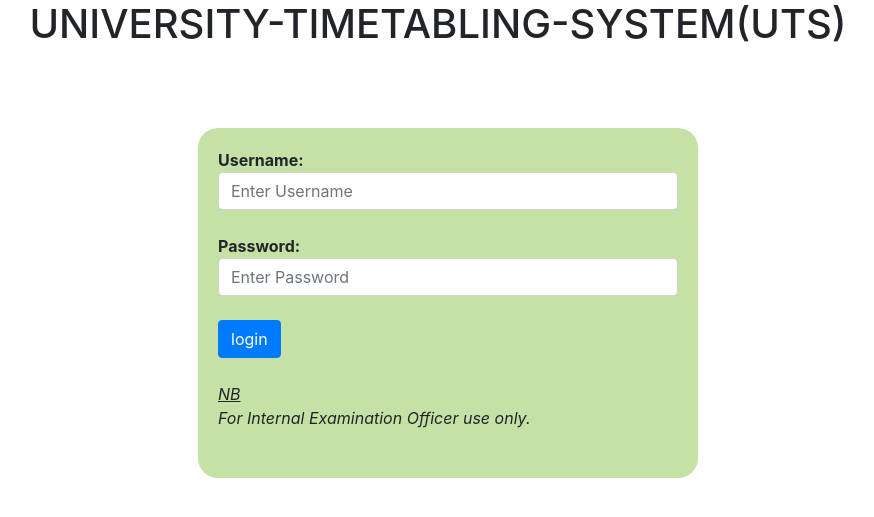
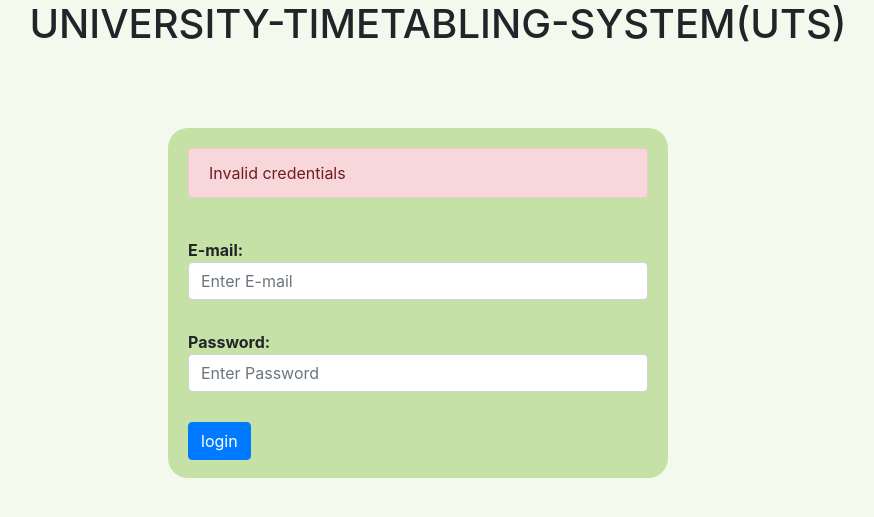
Before and after one commit to FrankApiyo/University-Timetabling-System-UTS-, a PHP site: page /index.php?error=invalid in a window 1280 px wide. Shown: the top 517 px of the page, without its empty margins (202-1076 px from the left). Run offline with PHP 8.4, Linux system fonts and the light colour scheme.

Commit message:
added and edited some files

```diff
--- a/uts_web/index.php
+++ b/uts_web/index.php
@@ -6,21 +6,26 @@
     <link rel="stylesheet" href="uts.css">
     <link rel="stylesheet" href="bootstrap.min.css">
   </head>
-  <body>
+  <body class="index">
     <h1>UNIVERSITY-TIMETABLING-SYSTEM(UTS)</h1>
     <form method="post" class="loginform" action="log-in.php">
-      <strong>Username:</strong>
-      <input type="text" name="username" placeholder="Enter Username" class="form-control" required>
-      <br>
+       <?php if (isset($_GET['error'])  && $_GET['error'] == 'invalid'): ?>
+        <div class="alert alert-danger">Invalid credentials</div>
+
+        <?php endif; ?>
+
+        <div class="top">
+      <strong>E-mail:</strong>
+      <input type="email" name="email" placeholder="Enter E-mail" class="form-control" required>
+        </div>
+        <div class="btwn">
       <strong>Password:</strong>
-      <input type="password" placeholder="Enter Password" class="form-control" required>
-      <br>
+      <input type="password" placeholder="Enter Password" class="form-control" name="password" required>
+        </div>
+        <div class="low">
       <button type="submit" name="button" class="btn btn-primary">login</button>
-      <br>
-       <br>
-      <i><u>NB</u><br/>
-        For Internal Examination Officer use only.
-      </i>
+        </div>
+
     </form>
 
   </body>
--- a/uts_web/uts.css
+++ b/uts_web/uts.css
@@ -5,7 +5,7 @@ h1{
   height: 350px;
   width: 500px;
   background-color: #c5e1a5;
-  margin-left: 400px;
+  margin-left: 370px;
   margin-top: 80px;
   border-radius: 20px;
   border: #c5e1a5;
@@ -16,7 +16,7 @@ h1{
   margin: 50px;
   height: 500px;
   width: 1000px;
-  margin-left: 200px;
+  margin-left: 150px;
   padding: 20px;
   border-radius: 20px;
   text-align: center;
@@ -25,11 +25,22 @@ table tr th, td {
     padding: 10px;
     width: 150px;
   }
+  .index{
+    background-color: rgba(197, 225, 165, 0.2);
+  }
   .uts{
     padding: 10px;
     background-color: #c5e1a5;
   }
-.tan{
-    width: 100px;
-    color: black;
-}
+  .top{
+    margin-top: 40px;
+  }
+  .btwn{
+    margin-top: 30px;
+  }
+  .low{
+    margin-top: 30px;
+  }
+  .logout{
+    float: right;
+  }
```
Also changed, not shown: uts_web/config/config.php (added, +11 -0 lines), uts_web/database/DbConnect.php (added, +44 -0 lines), uts_web/database/config.php (added, +11 -0 lines), uts_web/log-in.php (+27 -7 lines), uts_web/logout.php (added, +11 -0 lines), uts_web/uts.php (+22 -2 lines), uts_web/year.php (+29 -6 lines).
